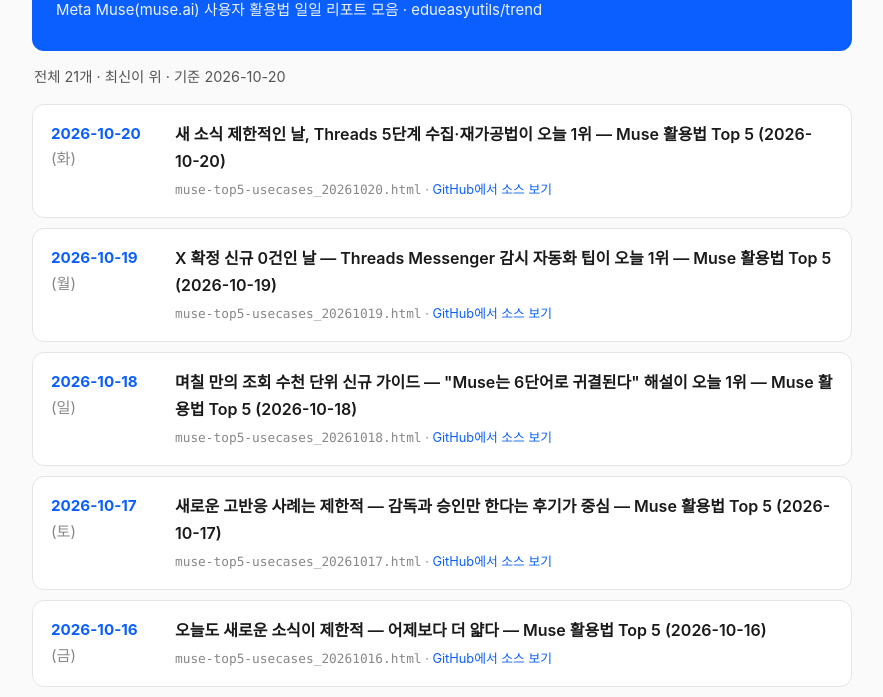
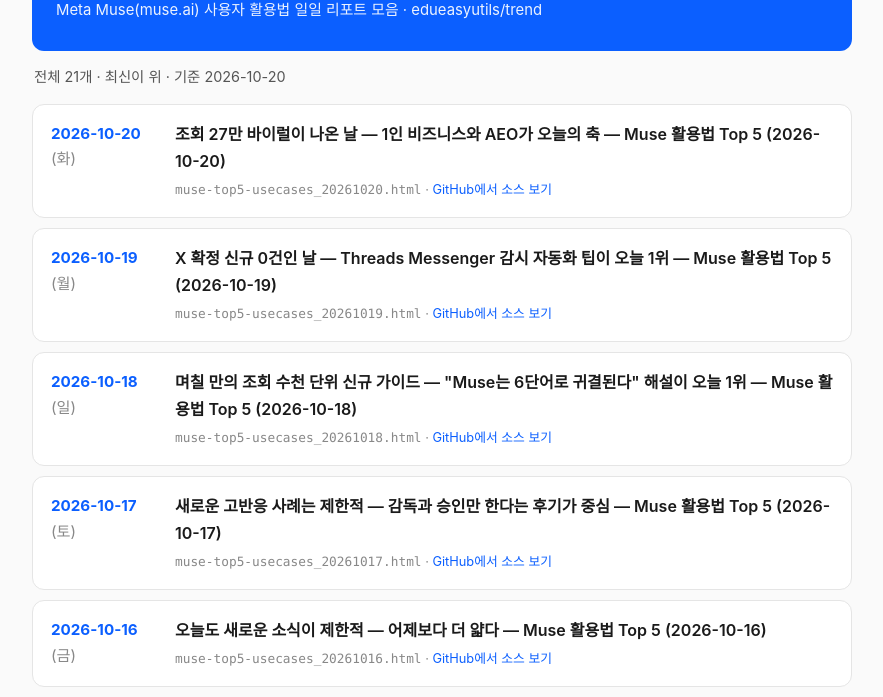
Before and after one commit to edueasyutils/trend, a plain HTML site: page index.html in a window 1280 px wide. Shown: the part 103-800 px from the top of the page, without its empty margins (198-1081 px from the left). Drawn offline with Linux system fonts and the light colour scheme.

Commit message:
Update index title for corrected 20261020 report

```diff
--- a/index.html
+++ b/index.html
@@ -33,7 +33,7 @@
     <li class="item">
       <div class="date">2026-10-20 <span class="dow">(화)</span></div>
       <div class="body">
-        <a class="title" href="./muse-top5-usecases_20261020.html">새 소식 제한적인 날, Threads 5단계 수집·재가공법이 오늘 1위 — Muse 활용법 Top 5 (2026-10-20)</a>
+        <a class="title" href="./muse-top5-usecases_20261020.html">조회 27만 바이럴이 나온 날 — 1인 비즈니스와 AEO가 오늘의 축 — Muse 활용법 Top 5 (2026-10-20)</a>
         <div class="meta"><span class="fname">muse-top5-usecases_20261020.html</span> · <a class="src" href="https://github.com/edueasyutils/trend/blob/main/muse-top5-usecases_20261020.html">GitHub에서 소스 보기</a></div>
       </div>
     </li>
```
